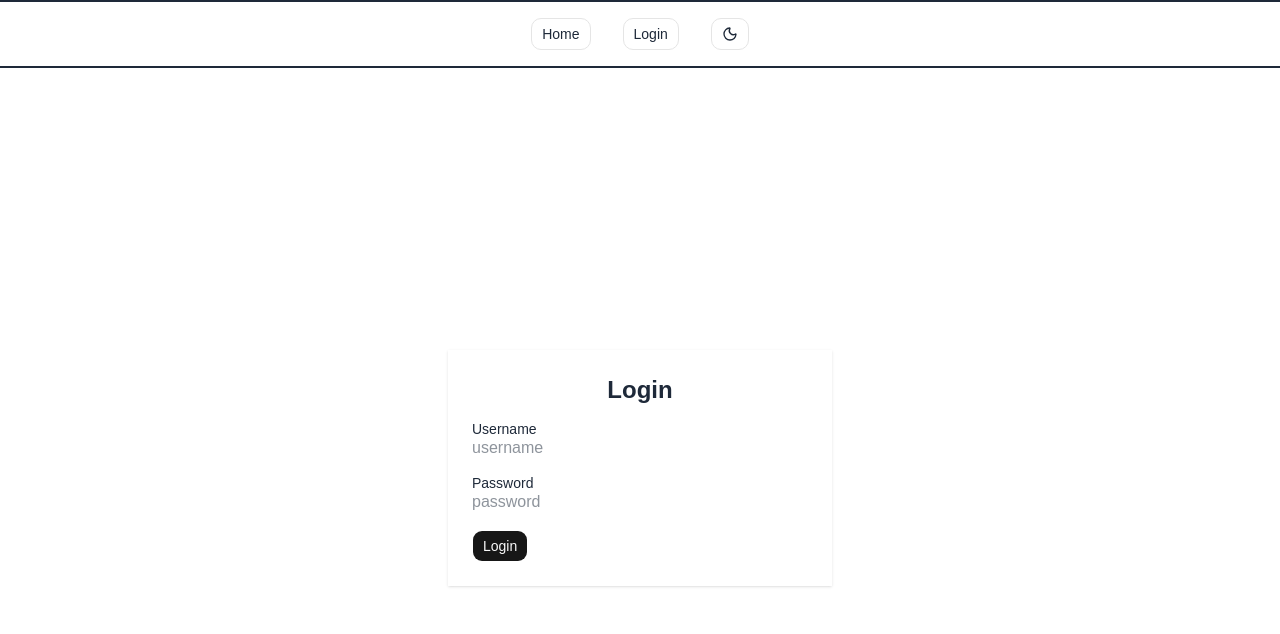
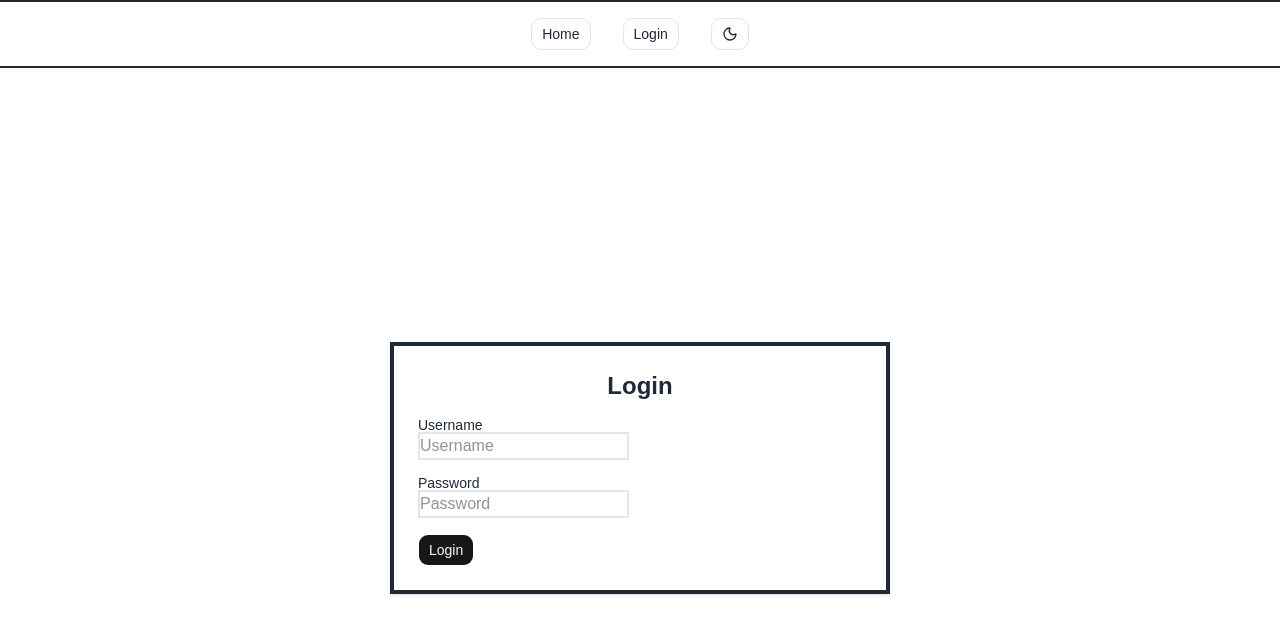
Before and after one commit to Habil233z/React-dynamic-routing, a React (Vite) app: page /login in a window 1280 px wide. Shown: the top 634 px of the page. Built offline with nearby package versions, Linux system fonts and the light colour scheme.

Commit message:
small styling

```diff
--- a/src/pages/Home.tsx
+++ b/src/pages/Home.tsx
@@ -3,7 +3,7 @@ export default function Home() {
         <div className="flex flex-col items-center h-screen text-gray-800 dark:text-stone-300">
             <div className="flex flex-col justify-center items-center w-125 mt-25 dark:bg-gray-800 border-solid border-2 border-black p-10">
                 <h1 className="text-4xl font-bold mb-4 p-3">Home</h1>
-                <p>Welcome to ordionary shopping web, currently non-functional</p>
+                <p className="text-center">Welcome to ordionary shopping web, currently non-functional</p>
                 <hr className="h-5"/>
                 <p className="ml-2">Lorem ipsum dolor sit amet, consectetur adipiscing elit. Praesent quis posuere mauris. Sed vel pretium sem. Quisque at suscipit mi, sit amet porttitor nibh. Maecenas quis venenatis augue, vel vulputate risus. Etiam non molestie libero. Aliquam efficitur, dui quis tincidunt laoreet, risus mi maximus magna, vel tempus metus enim non metus. Curabitur sit amet semper nisl. Proin dictum euismod enim at cursus. Cras erat elit, volutpat ac suscipit nec, efficitur nec tortor. Etiam libero justo, porta sed massa nec, pellentesque pulvinar dolor. Maecenas rutrum odio quis odio semper venenatis. Cras tempus elit id est blandit, id cursus odio facilisis. Etiam iaculis est sed velit sollicitudin, ut posuere nisi feugiat. Vestibulum magna lacus, molestie porta pulvinar et, dapibus in elit. Vestibulum malesuada turpis ligula. Nulla viverra quam tellus, ac sodales velit ornare cursus.</p>
             </div>
--- a/src/pages/Login.tsx
+++ b/src/pages/Login.tsx
@@ -24,14 +24,14 @@ export default function Login() {
 
     return (
         <div className="flex items-center justify-center min-h-screen p-4 text-gray-800 dark:text-stone-300">
-            <form onSubmit={handleLogin} className="w-full max-w-sm bg-white dark:bg-zinc-900 p-6 shadow rounder space-y-4">
+            <form onSubmit={handleLogin} className="w-full max-w-125 bg-white dark:bg-zinc-900 p-6 shadow rounder space-y-4 border-4 border-gray-800">
                 <h1 className="text-2xl font-bold text-center">Login</h1>
                 <div className="">
                     <Label htmlFor="username">Username</Label>
-                    <input
+                    <input className="border-2"
                         id="username"
                         type="text"
-                        placeholder="username"
+                        placeholder="Username"
                         value={username}
                         onChange={(e)=> setUsername(e.target.value)}
                         required
@@ -39,10 +39,10 @@ export default function Login() {
                 </div>
                 <div className="">
                     <Label htmlFor="password">Password</Label>
-                    <input
+                    <input className="border-2"
                         id="password"
                         type="text"
-                        placeholder="password"
+                        placeholder="Password"
                         value={password}
                         onChange={(e)=> setPassword(e.target.value)}
                         required
--- a/src/pages/Products.tsx
+++ b/src/pages/Products.tsx
@@ -41,7 +41,7 @@ export default function Products() {
                                 <CardHeader>
                                     <CardTitle>{product.name.charAt(0).toLocaleUpperCase() + product.name.slice(1)}</CardTitle>
                                     <CardDescription>{product.description.slice(0,100)}</CardDescription>
-                                    <CardDescription>{product.price}</CardDescription>
+                                    <CardDescription className="mt-4">{product.price}</CardDescription>
                                 </CardHeader>
                             </Card>)
                     })}
```
